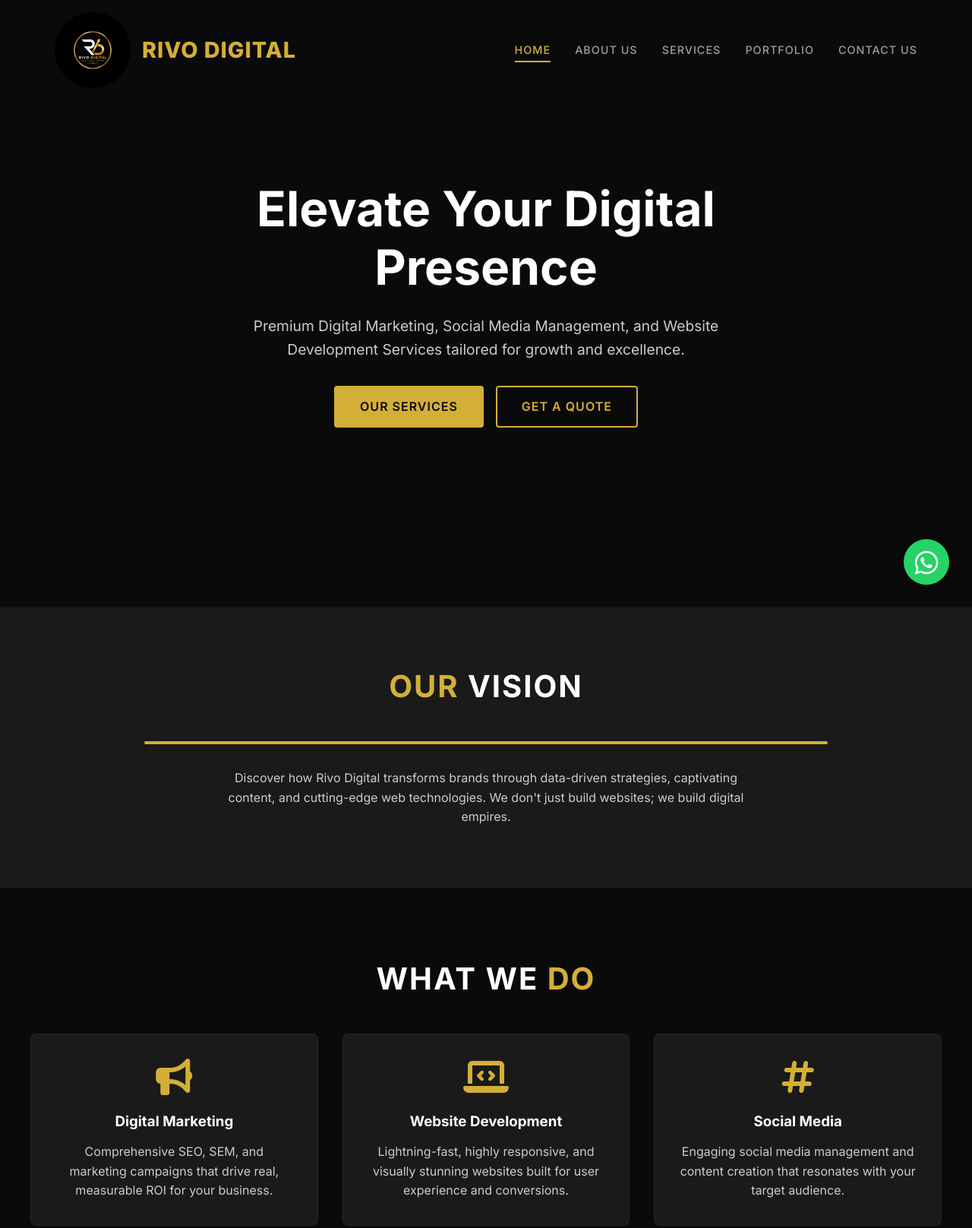
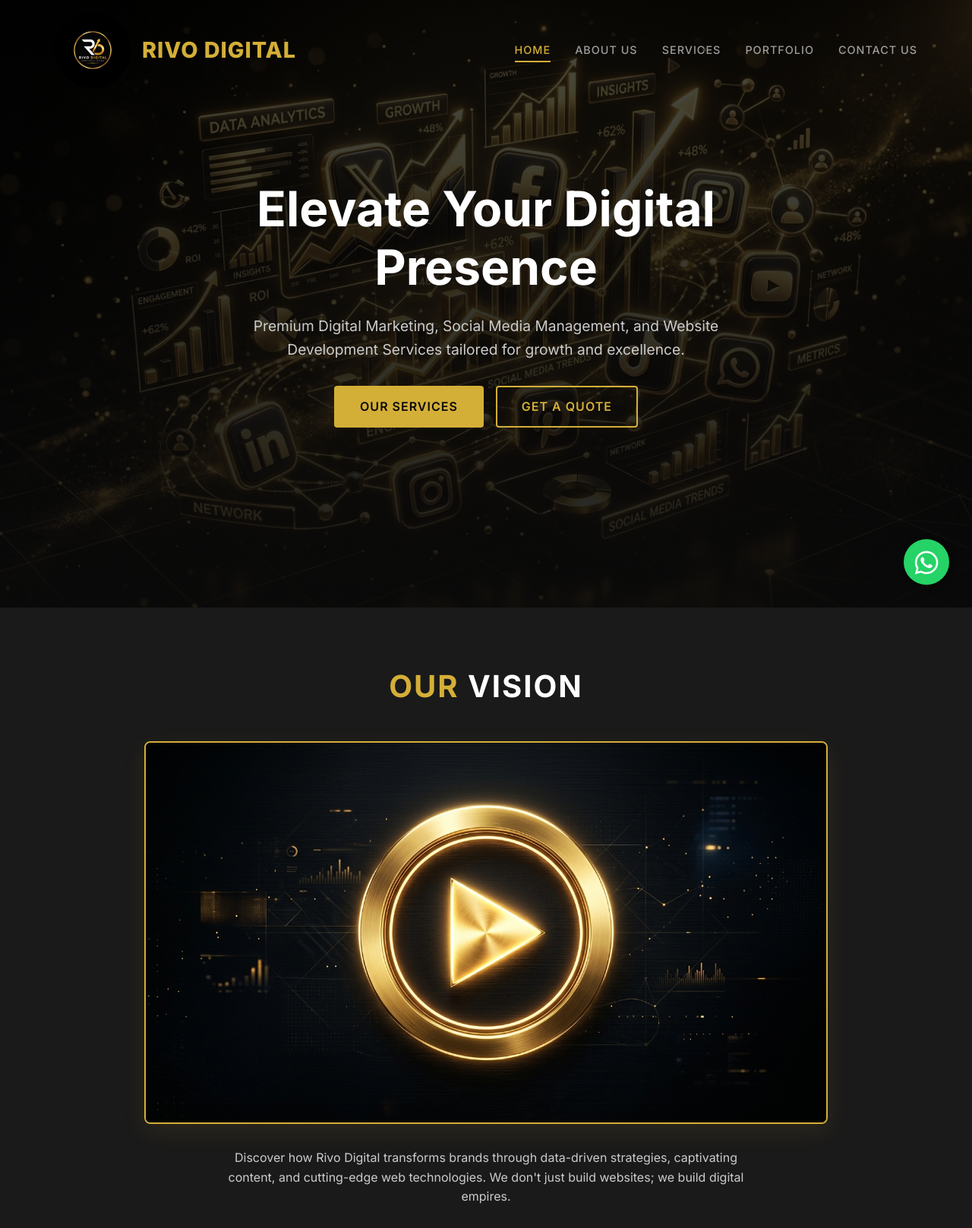
Before and after one commit to rivodigitaloffical-cpu/rivo-agency, a website: page Rivo digital agency/public/index.html in a window 1280 px wide. Shown: the top 1617 px of the page at 76% size. Drawn offline with Linux system fonts and the light colour scheme; no server answers.

Commit message:
Add files via upload

```diff
--- a/Rivo digital agency/public/index.html
+++ b/Rivo digital agency/public/index.html
@@ -50,7 +50,9 @@
     <!-- Hero Slider Section -->
     <section class="hero">
         <div class="slider" id="dynamic-slider">
-            <!-- Dynamic slides injected via JS -->
+            <div class="slide active" style="background-image: url('images/hero_slide_1.jpg');"></div>
+            <div class="slide" style="background-image: url('images/hero_slide_2.jpg');"></div>
+            <div class="slide" style="background-image: url('images/hero_slide_3.jpg');"></div>
         </div>
 
         <div class="hero-content">
@@ -67,8 +69,8 @@
     <section class="video-section">
         <div class="container">
             <h2 class="section-title"><span class="gold-text">Our</span> Vision</h2>
-            <div class="video-container" id="dynamic-video" onclick="alert('Video player modal would open here.')">
-                <!-- Dynamic video thumb injected via JS -->
+            <div class="video-container" id="dynamic-video" onclick="window.open('https://www.youtube.com/watch?v=dQw4w9WgXcQ', '_blank')">
+                <img src="images/video_thumb.jpg" alt="Video Thumbnail">
             </div>
             <p style="margin-top: 2rem; color: var(--text-muted); max-width: 700px; margin-inline: auto;">
                 Discover how Rivo Digital transforms brands through data-driven strategies, captivating content, and cutting-edge web technologies. We don't just build websites; we build digital empires.
```
